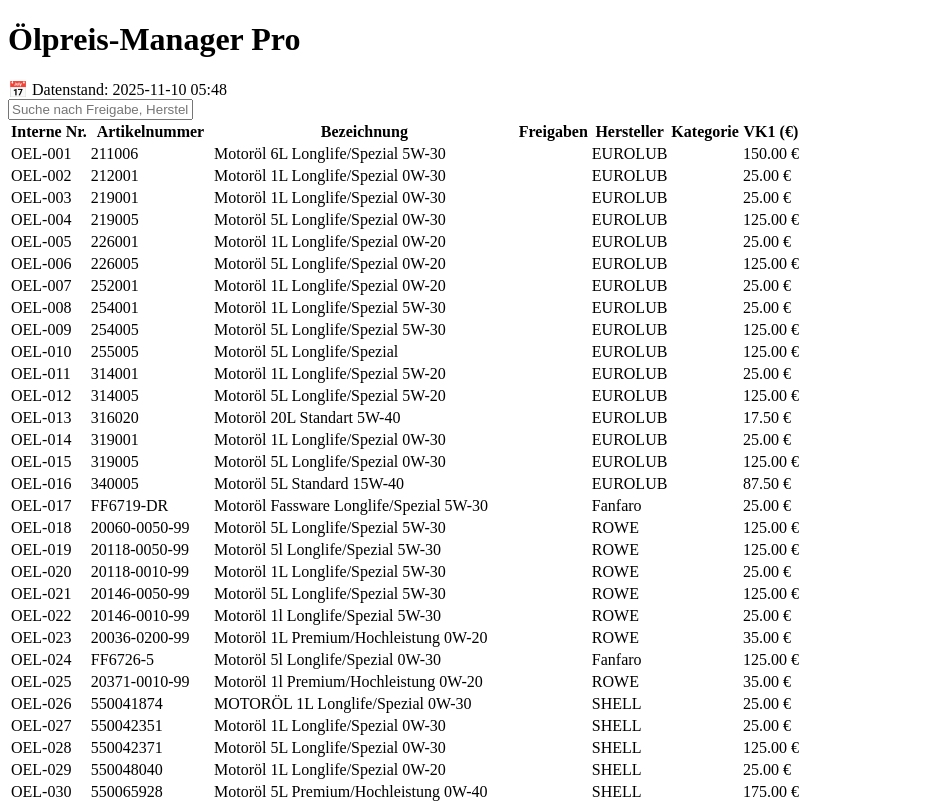
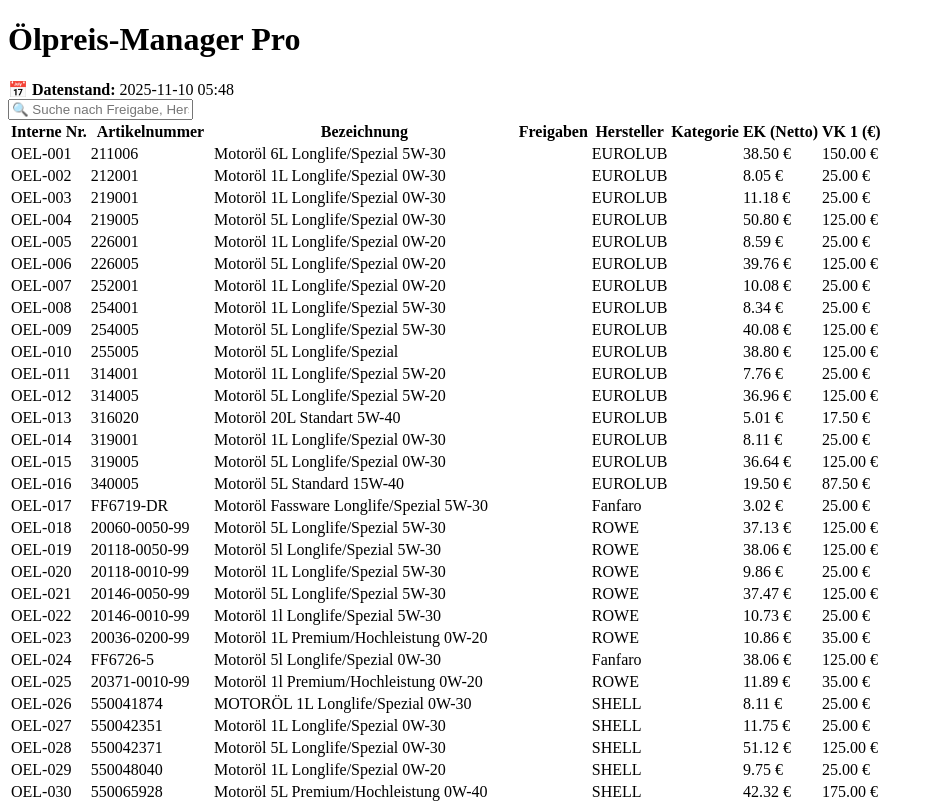
Before and after one commit to McLovin84de/Oelpreis-Manager-Pro, a React (Vite) app: page / in a window 1280 px wide. Shown: the top 803 px of the page, without its empty margins (0-935 px from the left). Built offline with nearby package versions, Linux system fonts and the light colour scheme.

Commit message:
Design Update

```diff
--- a/src/App.jsx
+++ b/src/App.jsx
@@ -20,7 +20,7 @@
       });
   }, []);
 
-  // === SUCHE MIT FUZZY ===
+  // === FUZZY-SUCHE ===
   useEffect(() => {
     if (!data?.daten) return;
     const fuse = new Fuse(data.daten, {
@@ -35,69 +35,99 @@
     }
   }, [search, data]);
 
-  // === TEXT HERVORHEBEN ===
+  // === HERVORHEBUNG ===
   const highlight = (text) => {
     if (!text) return "";
     if (!search) return text;
     const regex = new RegExp(`(${search})`, "gi");
-    return text.replace(regex, (m) => `<mark style="background:yellow">${m}</mark>`);
+    return text.replace(
+      regex,
+      (m) => `<mark style="background:#ffd54f;color:black">${m}</mark>`
+    );
   };
 
-  // === DATUM LESEN ===
+  // === DATUM ===
   const standDatum = data?.stand_datum?.trim?.() || "Unbekannt";
 
   return (
-    <div className="min-h-screen bg-gray-900 text-gray-100 p-6 font-sans">
-      <h1 className="text-3xl font-bold mb-3 text-white">Ölpreis-Manager Pro</h1>
+    <div className="min-h-screen bg-[#121212] text-gray-100 font-sans p-6">
+      <div className="max-w-7xl mx-auto">
+        <h1 className="text-3xl font-bold mb-4 text-yellow-400">
+          Ölpreis-Manager Pro
+        </h1>
 
         {/* DATENSTAND */}
-      <div className="mb-4 p-2 bg-gray-800 rounded-md inline-block">
-        📅 <span className="font-semibold">Datenstand:</span> {standDatum}
+        <div className="mb-6 flex items-center gap-2 text-sm text-gray-300">
+          <span className="bg-gray-800 px-3 py-1 rounded-md shadow">
+            📅 <strong>Datenstand:</strong> {standDatum}
+          </span>
         </div>
 
         {/* SUCHFELD */}
-      <div className="mb-4">
         <input
           type="text"
-          placeholder="Suche nach Freigabe, Hersteller oder Artikelnummer..."
+          placeholder="🔍 Suche nach Freigabe, Hersteller oder Artikelnummer..."
           value={search}
           onChange={(e) => setSearch(e.target.value)}
-          className="w-full max-w-md p-2 rounded bg-gray-800 border border-gray-700 text-gray-200 focus:outline-none focus:ring-2 focus:ring-yellow-400"
+          className="w-full max-w-md p-2 mb-6 rounded-md bg-gray-800 border border-gray-700 focus:ring-2 focus:ring-yellow-400 text-gray-200 placeholder-gray-400 focus:outline-none"
         />
-      </div>
 
         {/* TABELLE */}
         {filtered.length > 0 ? (
-        <div className="overflow-x-auto">
-          <table className="min-w-full text-sm border border-gray-700">
-            <thead className="bg-gray-800 text-gray-300">
+          <div className="overflow-x-auto rounded-lg shadow-lg border border-gray-800">
+            <table className="min-w-full text-sm">
+              <thead className="bg-gray-900 sticky top-0">
                 <tr>
-                <th className="border border-gray-700 p-2 text-left">Interne Nr.</th>
-                <th className="border border-gray-700 p-2 text-left">Artikelnummer</th>
-                <th className="border border-gray-700 p-2 text-left">Bezeichnung</th>
-                <th className="border border-gray-700 p-2 text-left">Freigaben</th>
-                <th className="border border-gray-700 p-2 text-left">Hersteller</th>
-                <th className="border border-gray-700 p-2 text-left">Kategorie</th>
-                <th className="border border-gray-700 p-2 text-right">VK1 (€)</th>
+                  {[
+                    "Interne Nr.",
+                    "Artikelnummer",
+                    "Bezeichnung",
+                    "Freigaben",
+                    "Hersteller",
+                    "Kategorie",
+                    "EK (Netto)",
+                    "VK 1 (€)",
+                  ].map((col) => (
+                    <th
+                      key={col}
+                      className="px-3 py-2 text-left font-semibold text-gray-300 border-b border-gray-700"
+                    >
+                      {col}
+                    </th>
+                  ))}
                 </tr>
               </thead>
               <tbody>
-              {filtered.map((oil) => (
-                <tr key={oil.interne_nummer} className="hover:bg-gray-800">
-                  <td className="border border-gray-700 p-2">{oil.interne_nummer}</td>
-                  <td className="border border-gray-700 p-2">{oil.artikelnummer}</td>
+                {filtered.map((oil, i) => (
+                  <tr
+                    key={i}
+                    className={`${
+                      i % 2 === 0 ? "bg-gray-800" : "bg-gray-850"
+                    } hover:bg-gray-700 transition-colors`}
+                  >
+                    <td className="px-3 py-2">{oil.interne_nummer}</td>
+                    <td className="px-3 py-2">{oil.artikelnummer}</td>
                     <td
-                    className="border border-gray-700 p-2"
-                    dangerouslySetInnerHTML={{ __html: highlight(oil.bezeichnung || "") }}
+                      className="px-3 py-2"
+                      dangerouslySetInnerHTML={{
+                        __html: highlight(oil.bezeichnung || ""),
+                      }}
                     ></td>
                     <td
-                    className="border border-gray-700 p-2"
-                    dangerouslySetInnerHTML={{ __html: highlight(oil.freigaben || "") }}
+                      className="px-3 py-2"
+                      dangerouslySetInnerHTML={{
+                        __html: highlight(oil.freigaben || ""),
+                      }}
                     ></td>
-                  <td className="border border-gray-700 p-2">{oil.hersteller}</td>
-                  <td className="border border-gray-700 p-2">{oil.kategorie}</td>
-                  <td className="border border-gray-700 p-2 text-right">
-                    {oil.vk1 ? `${oil.vk1.toFixed(2)} €` : "-"}
+                    <td className="px-3 py-2">{oil.hersteller}</td>
+                    <td className="px-3 py-2">{oil.kategorie}</td>
+                    <td className="px-3 py-2 text-right">
+                      {oil.nettopreis
+                        ? `${oil.nettopreis.toFixed(2)} €`
+                        : "–"}
+                    </td>
+                    <td className="px-3 py-2 text-right">
+                      {oil.vk1 ? `${oil.vk1.toFixed(2)} €` : "–"}
                     </td>
                   </tr>
                 ))}
@@ -105,8 +135,11 @@
             </table>
           </div>
         ) : (
-        <p className="mt-6 text-gray-400 italic">Keine Treffer oder keine Daten verfügbar.</p>
+          <p className="mt-8 text-gray-500 italic">
+            Keine Treffer oder keine Daten verfügbar.
+          </p>
         )}
+      </div>
     </div>
   );
 }
```
Lines whose indentation alone changed are shown as unchanged.
